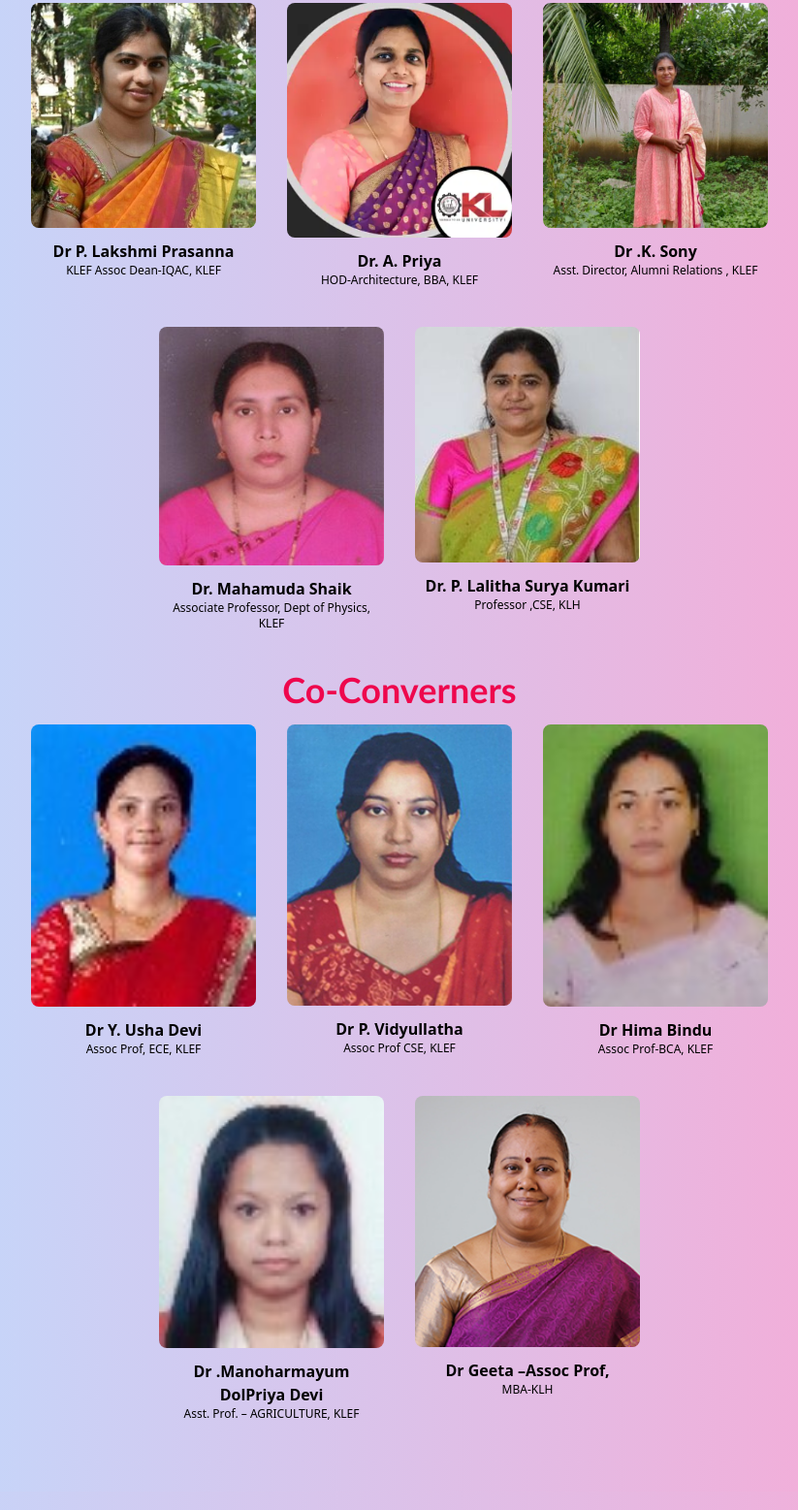
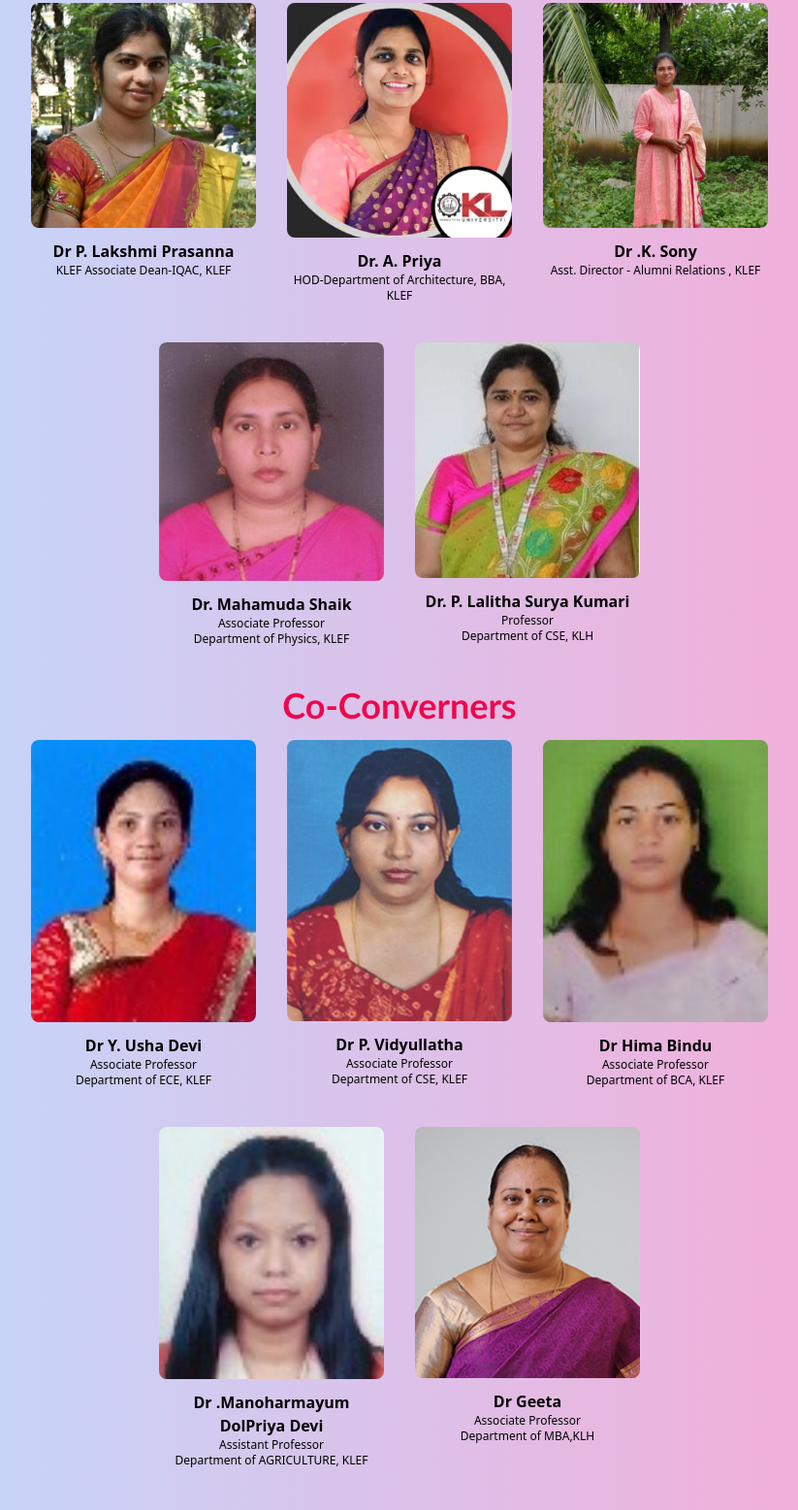
Before and after one commit to Abhi8904/womensummit2025-1, a website: page conveners.html in a window 1280 px wide. Shown: the part 638-2195 px from the top of the page at 97% size, without its empty margins (228-1051 px from the left). Drawn offline with nearby package versions, Linux system fonts and the light colour scheme; files whose address does not match are found by name.

Commit message:
modified conveners file

```diff
--- a/conveners.html
+++ b/conveners.html
@@ -157,7 +157,7 @@
                </div>
                <div class="text-center mt-3">
                 <h3 class="text-dark dark:text-white text-base font-semibold">Dr K.Ruth Ramya</h3>
-                <p class="text-body-color dark:text-dark-6 text-xs"> Associate Dean Student Affairs & Convener Women Development Cell/ Women’s Forum, KLEF </p>
+                <p class="text-body-color dark:text-dark-6 text-xs"> Associate Dean-Student Affairs & Convener Women Development Cell/ Women’s Forum, KLEF </p>
             </div>
 
             </div>
@@ -175,7 +175,7 @@
                         </div>
                         <div class="text-center mt-3">
                             <h3 class="text-dark dark:text-white text-base font-semibold">Dr P. Lakshmi Prasanna</h3>
-                            <p class="text-body-color dark:text-dark-6 text-xs"> KLEF Assoc Dean-IQAC, KLEF</p>
+                            <p class="text-body-color dark:text-dark-6 text-xs"> KLEF Associate Dean-IQAC, KLEF</p>
                         </div>
 
                 </div>
@@ -188,7 +188,7 @@
                         </div>
                         <div class="text-center mt-3">
                             <h3 class="text-dark dark:text-white text-base font-semibold">Dr. A. Priya</h3>
-                            <p class="text-body-color dark:text-dark-6 text-xs">HOD-Architecture, BBA, KLEF </p>
+                            <p class="text-body-color dark:text-dark-6 text-xs">HOD-Department of Architecture, BBA, KLEF </p>
                         </div>
 
                 </div>
@@ -203,7 +203,7 @@
 
  <div class="text-center mt-3">
     <h3 class="text-dark dark:text-white text-base font-semibold">Dr .K. Sony</h3>
-    <p class="text-body-color dark:text-dark-6 text-xs">Asst. Director, Alumni Relations , KLEF </p>
+    <p class="text-body-color dark:text-dark-6 text-xs">Asst. Director - Alumni Relations , KLEF </p>
 </div>
                 </div>
             </div>
@@ -217,7 +217,7 @@
                     </div>
                         <div class="text-center mt-3">
                             <h3 class="text-dark dark:text-white text-base font-semibold">Dr. Mahamuda Shaik</h3>
-                            <p class="text-body-color dark:text-dark-6 text-xs">Associate Professor, Dept of Physics, KLEF</p>
+                            <p class="text-body-color dark:text-dark-6 text-xs">Associate Professor <br> Department of Physics, KLEF</p>
                         </div>
 
                 </div>
@@ -230,7 +230,7 @@
                     </div>
                     <div class="text-center mt-3">
                         <h3 class="text-dark dark:text-white text-base font-semibold">Dr. P. Lalitha Surya Kumari</h3>
-                        <p class="text-body-color dark:text-dark-6 text-xs"> Professor ,CSE, KLH</p>
+                        <p class="text-body-color dark:text-dark-6 text-xs"> Professor <br> Department of CSE, KLH</p>
                     </div>
                 </div>
             </div>
@@ -257,7 +257,7 @@
                             <h3 class="text-dark dark:text-white text-base font-semibold">Dr Y. Usha Devi
 
                             </h3>
-                            <p class="text-body-color dark:text-dark-6 text-xs">Assoc Prof, ECE, KLEF</p>
+                            <p class="text-body-color dark:text-dark-6 text-xs">Associate Professor<br>Department of ECE, KLEF</p>
                         </div>
 
                 </div>
@@ -270,7 +270,7 @@
                         </div>
                         <div class="text-center mt-3">
                             <h3 class="text-dark dark:text-white text-base font-semibold"> Dr P.  Vidyullatha</h3>
-                            <p class="text-body-color dark:text-dark-6 text-xs">Assoc Prof  CSE, KLEF</p>
+                            <p class="text-body-color dark:text-dark-6 text-xs">Associate Professor<br>Department of CSE, KLEF</p>
                         </div>
 
                 </div>
@@ -287,7 +287,7 @@
     <h3 class="text-dark dark:text-white text-base font-semibold"> Dr  Hima Bindu
 
     </h3>
-    <p class="text-body-color dark:text-dark-6 text-xs"> Assoc Prof-BCA, KLEF</p>
+    <p class="text-body-color dark:text-dark-6 text-xs"> Associate Professor<br>Department of BCA, KLEF</p>
 </div>
                 </div>
             </div>
@@ -301,7 +301,7 @@
                     </div>
                         <div class="text-center mt-3">
                             <h3 class="text-dark dark:text-white text-base font-semibold"> Dr .Manoharmayum  DolPriya Devi </h3>
-                            <p class="text-body-color dark:text-dark-6 text-xs">Asst. Prof. – AGRICULTURE, KLEF</p>
+                            <p class="text-body-color dark:text-dark-6 text-xs">Assistant Professor <br>Department of AGRICULTURE, KLEF</p>
                         </div>
 
                 </div>
@@ -313,10 +313,10 @@
 
                     </div>
                     <div class="text-center mt-3">
-                        <h3 class="text-dark dark:text-white text-base font-semibold"> Dr Geeta –Assoc Prof,
+                        <h3 class="text-dark dark:text-white text-base font-semibold"> Dr Geeta
 
                         </h3>
-                        <p class="text-body-color dark:text-dark-6 text-xs">MBA-KLH</p>
+                        <p class="text-body-color dark:text-dark-6 text-xs">Associate Professor<br>Department of MBA,KLH</p>
                     </div>
                 </div>
             </div>
```
